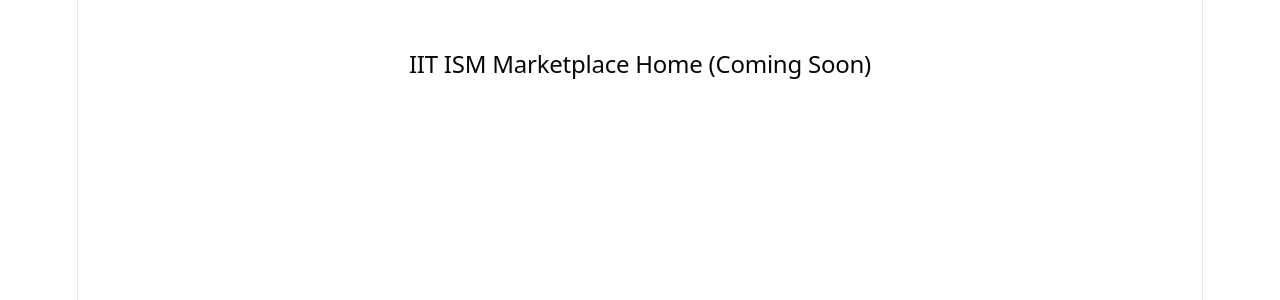
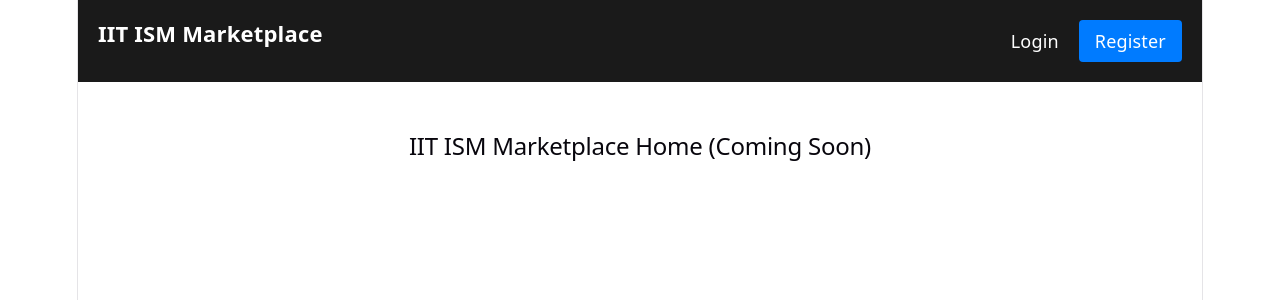
Before and after one commit to Flash-2304/ism-marketplace, a React app in the folder frontend/: page / in a window 1280 px wide. Shown: the top 300 px of the page. Built offline with nearby package versions, Linux system fonts and the light colour scheme; the HTML template or start-up script is replaced by a standard one.

Commit message:
Built conditional Navbar and implemented secure Logout routing

```diff
--- a/frontend/src/App.jsx
+++ b/frontend/src/App.jsx
@@ -1,10 +1,18 @@
 import { BrowserRouter, Routes, Route } from 'react-router-dom';
+import Navbar from './components/Navbar'; // IMPORT OUR NEW NAVBAR
 import Register from './pages/Register';
 import Login from './pages/Login';
 
 function App() {
   return (
     <BrowserRouter>
+      {/*
+        Notice that Navbar is OUTSIDE of the <Routes> block.
+        This means it will permanently sit at the top of the screen,
+        acting as a roof while the pages change underneath it.
+      */}
+      <Navbar />
+
       <Routes>
         <Route path="/" element={<h2 style={{textAlign: 'center', marginTop: '50px'}}>IIT ISM Marketplace Home (Coming Soon)</h2>} />
         <Route path="/register" element={<Register />} />
--- /dev/null
+++ b/frontend/src/components/Navbar.jsx
@@ -0,0 +1,51 @@
+import { useContext } from 'react';
+import { Link, useNavigate } from 'react-router-dom';
+import { AuthContext } from '../context/AuthContext';
+
+const Navbar = () => {
+    // 1. Tune into the Radio Tower to get the user state and the logout action
+    const { user, logout } = useContext(AuthContext);
+
+    // 2. A tool to programmatically move the user to a different page
+    const navigate = useNavigate();
+
+    // 3. The function that fires when they click Logout
+    const handleLogout = () => {
+        logout(); // This instantly deletes the JWT from React and Chrome's memory
+        navigate('/login'); // Instantly kicks them back to the login screen
+    };
+
+    return (
+        <nav style={{ display: 'flex', justifyContent: 'space-between', padding: '20px', backgroundColor: '#1a1a1a', color: 'white' }}>
+            <div>
+                {/* Link acts like an <a> tag, but without the screen-flashing reload */}
+                <Link to="/" style={{ color: 'white', textDecoration: 'none', fontSize: '22px', fontWeight: 'bold' }}>
+                    IIT ISM Marketplace
+                </Link>
+            </div>
+
+            <div style={{ display: 'flex', gap: '20px', alignItems: 'center' }}>
+                {/* THE SMART LOGIC: Is the user logged in? */}
+                {user ? (
+                    // YES: Render this block (The Fragment <></> lets us return multiple elements)
+                    <>
+                        <span style={{ color: '#00ffcc' }}>Hey, {user.name}</span>
+                        <button onClick={handleLogout} style={{ padding: '8px 16px', cursor: 'pointer', backgroundColor: '#ff4444', color: 'white', border: 'none', borderRadius: '4px' }}>
+                            Logout
+                        </button>
+                    </>
+                ) : (
+                    // NO: Render this block instead
+                    <>
+                        <Link to="/login" style={{ color: 'white', textDecoration: 'none' }}>Login</Link>
+                        <Link to="/register" style={{ padding: '8px 16px', backgroundColor: '#007bff', color: 'white', textDecoration: 'none', borderRadius: '4px' }}>
+                            Register
+                        </Link>
+                    </>
+                )}
+            </div>
+        </nav>
+    );
+};
+
+export default Navbar;
```
Also changed, not shown: 1 other file (tests, documents, lock files or other folders).
